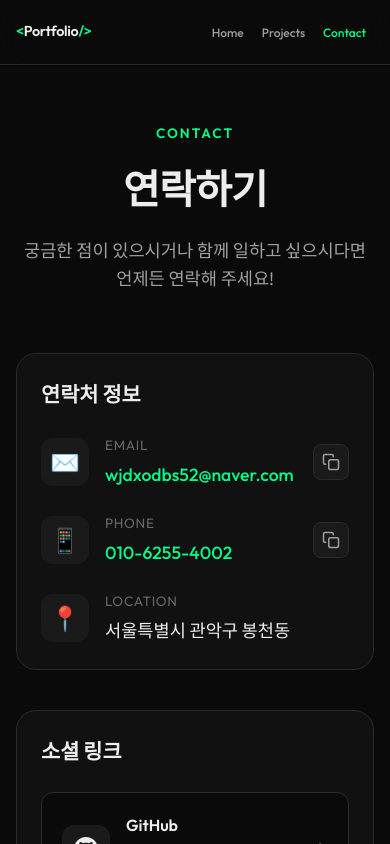
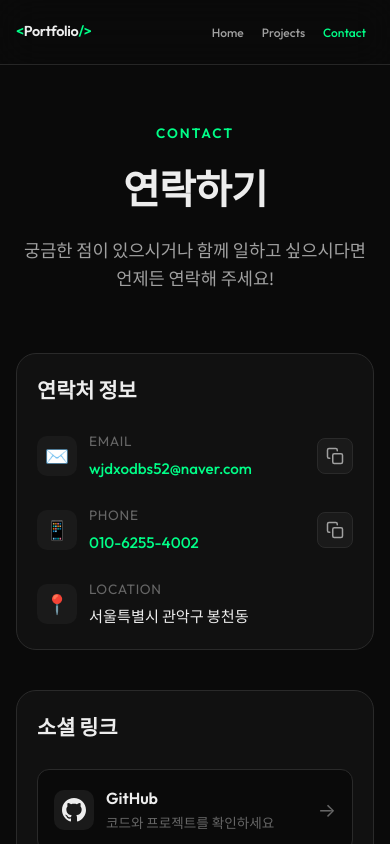
Before and after one commit to wjdxodbs/portfolio, a Next.js app: page /contact in a window 390 px wide. Shown: the top 844 px of the page. Built offline with nearby package versions, Linux system fonts and the light colour scheme.

Commit message:
fix: Contact 페이지 모바일 가로 스크롤 문제 수정

```diff
--- a/src/app/contact/page.module.css
+++ b/src/app/contact/page.module.css
@@ -49,6 +49,7 @@
   font-size: 1.5rem;
   width: 48px;
   height: 48px;
+  min-width: 48px;
   display: flex;
   align-items: center;
   justify-content: center;
@@ -60,6 +61,7 @@
   display: flex;
   flex-direction: column;
   gap: 4px;
+  min-width: 0;
 }
 
 .contactLabel {
@@ -73,12 +75,16 @@
   font-size: 1.1rem;
   font-weight: 500;
   color: var(--accent);
+  overflow-wrap: break-word;
+  word-break: break-all;
 }
 
 .contactValueText {
   font-size: 1.1rem;
   font-weight: 500;
   color: var(--foreground);
+  overflow-wrap: break-word;
+  word-break: break-all;
 }
 
 .socialSection {
@@ -92,6 +98,7 @@
   display: flex;
   flex-direction: column;
   gap: 16px;
+  overflow: hidden;
 }
 
 .socialCard {
@@ -115,6 +122,7 @@
   font-size: 1.5rem;
   width: 48px;
   height: 48px;
+  min-width: 48px;
   display: flex;
   align-items: center;
   justify-content: center;
@@ -217,6 +225,29 @@
 
   .contactSection,
   .socialSection {
-    padding: 24px;
+    padding: 20px;
+  }
+
+  .contactItem {
+    gap: 12px;
+  }
+
+  .contactIcon,
+  .socialIcon {
+    width: 40px;
+    height: 40px;
+    min-width: 40px;
+    font-size: 1.2rem;
+    border-radius: 10px;
+  }
+
+  .contactValue,
+  .contactValueText {
+    font-size: 0.95rem;
+  }
+
+  .socialCard {
+    gap: 12px;
+    padding: 16px;
   }
 }
```
